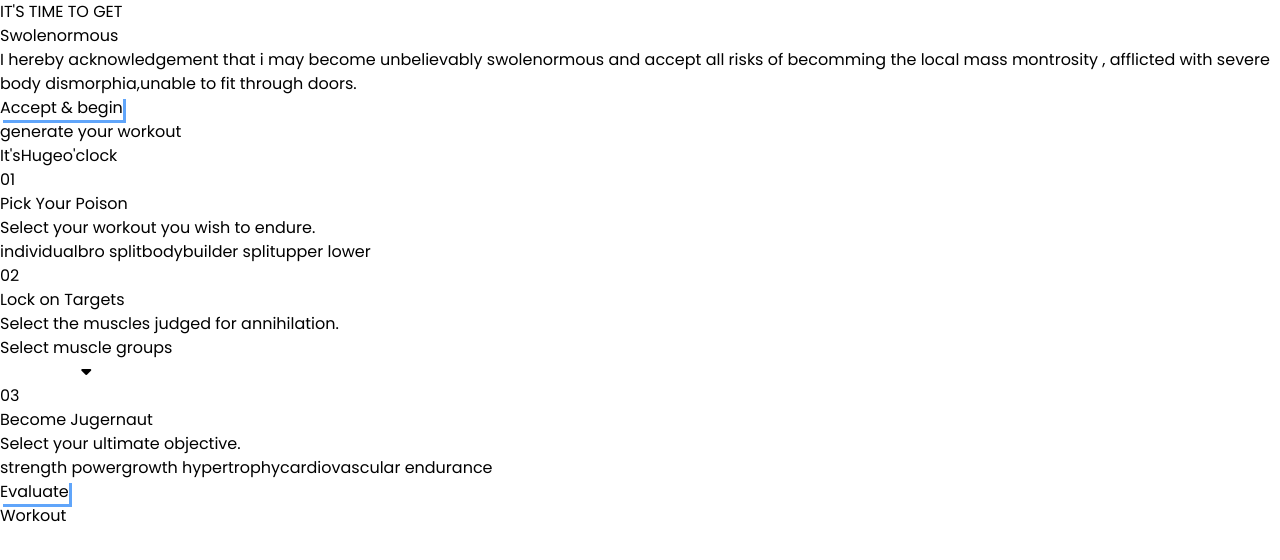
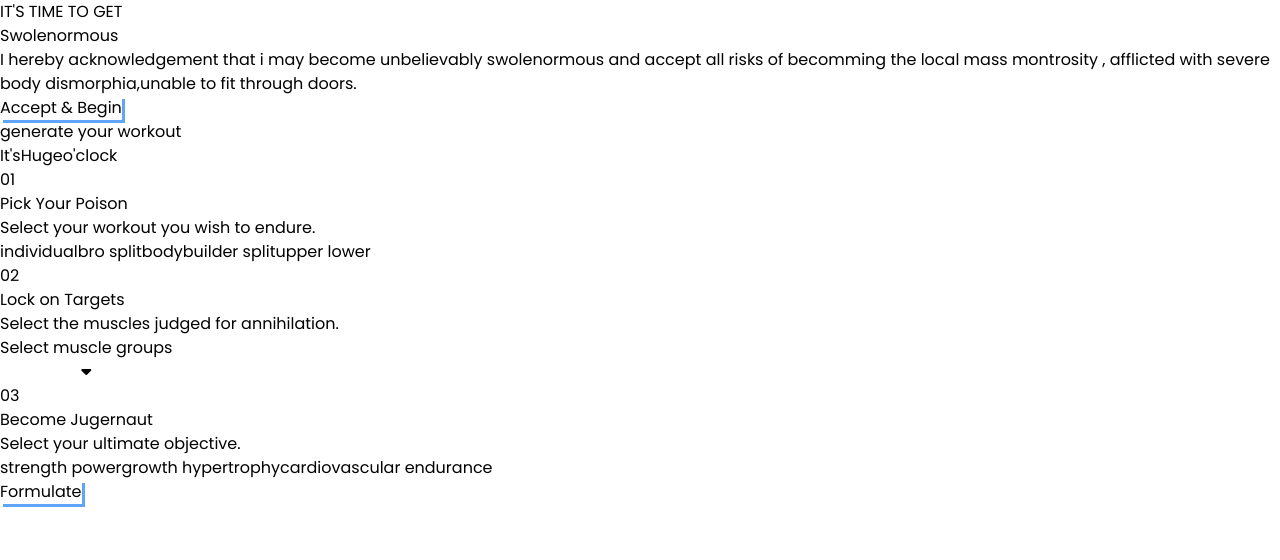
Before and after one commit to Ak-Rajak/swoley-fit, a React (Vite) app: page / in a window 1280 px wide. Shown: the top 560 px of the page. Built offline with nearby package versions, Linux system fonts and the light colour scheme.

Commit message:
arranges all the state for workout to generate

```diff
--- a/src/App.jsx
+++ b/src/App.jsx
@@ -1,18 +1,38 @@
-import { useState } from 'react'
-import Hero from './components/Hero'
-import Generator from './components/Generator'
-import Workout from './components/Workout'
+import { useState } from "react";
+import Hero from "./components/Hero";
+import Generator from "./components/Generator";
+import Workout from "./components/Workout";
+import { generateWorkout } from "./utils/functions";
 
 function App() {
+  const [workout, setWorkout] = useState(null);
+  const [poison, setPoison] = useState("individual");
+  const [muscles, setMuscles] = useState([]);
+  const [goals, setGoals] = useState("strength_power");
 
+  function updateWorkout() {
+    if (muscles.length < 1){
+      return
+    }
+    let newWorkout = generateWorkout(poison , muscles , goals)
+    setWorkout(newWorkout);
+  }
 
   return (
-    <main className='min-h-screen flex flex-col bg-gradient-to-r from-slate-800 to-slate to-slate-950 text-white text-sm sm:text-base'>
-      <Hero/>
-      <Generator/>
-      <Workout/>
+    <main className="min-h-screen flex flex-col bg-gradient-to-r from-slate-800 to-slate to-slate-950 text-white text-sm sm:text-base">
+      <Hero />
+      <Generator
+        poison={poison}
+        setPoison={setPoison}
+        muscles={muscles}
+        setMuscles={setMuscles}
+        goals={goals}
+        setGoals={setGoals}
+        updateWorkout={updateWorkout}
+      />
+      {workout && <Workout workout={workout} />}
     </main>
-  )
+  );
 }
 
-export default App
+export default App;
--- a/src/components/Buttons.jsx
+++ b/src/components/Buttons.jsx
@@ -1,9 +1,9 @@
 import React from 'react'
 
 export default function Buttons(props) {
-    const {text} = props
+    const {text , func} = props
   return (
-    <button className='px-8 mx-auto py-4 rounded-md border-[2px] bg-slate-950 border-blue-400 border- solid blueShadow duration-200'>
+    <button onClick={func} className='px-8 mx-auto py-4 rounded-md border-[2px] bg-slate-950 border-blue-400 border- solid blueShadow duration-200'>
         <p>{text}</p>
     </button>
   )
--- a/src/components/Generator.jsx
+++ b/src/components/Generator.jsx
@@ -17,11 +17,9 @@ function Header(props) {
 }
 
 
-export default function Generator() {
+export default function Generator(props) {
   const [showModel,setShowModel] = useState(false);
-  const [poison,setPoison] = useState('individual');
-  const [muscles,setMuscles] = useState([])
-  const [goals, setGoals] = useState('strength_power');
+  const {poison, setPoison, muscles, setMuscles, goals, setGoals , updateWorkout} = props;
   // let showModel = false;
 
   function toggleModel() {
@@ -90,7 +88,7 @@ export default function Generator() {
         )}
       </div>
       <Header index={'03'} title={'Become Jugernaut'} description={'Select your ultimate objective.'}/>
-      <div className='grid grid-cols-3 gap-5'>
+      <div className='grid grid-cols-1 sm:grid-cols-3 gap-5'>
       {Object.keys(SCHEMES).map((scheme, schemeIndex) => {
         return (
           <button onClick={() => {
@@ -101,7 +99,7 @@ export default function Generator() {
         )
       })}
       </div>
-      <Buttons text={'Evaluate'}/>
+      <Buttons func={updateWorkout} text={'Formulate'}/>
     </SectionWrapper>
   )
 }
--- a/src/components/Hero.jsx
+++ b/src/components/Hero.jsx
@@ -1,4 +1,5 @@
 import React from 'react'
+import Buttons from './Buttons'
 
 export default function Hero() {
   return (
@@ -9,7 +10,7 @@ export default function Hero() {
             lg:text-7xl'>Swole<span className='text-blue-400'>normous</span></h1>
         </div>
         <p className='text-sm md:text-base font-light'> I hereby acknowledgement that i may become <span className='text-blue-400 font-medium'>unbelievably swolenormous</span> and accept all risks of becomming the local <span className='text-blue-400 font-medium'> mass montrosity </span>, afflicted with severe body dismorphia,unable to fit through doors.</p>
-        <button className='px-8 py-4 rounded-md border-[2px] bg-slate-950 border-blue-400 border- solid blueShadow duration-200'><p>Accept & begin</p></button>
+       <Buttons text={"Accept & Begin"}/>
     </div>
   )
 }
--- a/src/components/Workout.jsx
+++ b/src/components/Workout.jsx
@@ -1,6 +1,7 @@
 import React from 'react'
 
-export default function Workout() {
+export default function Workout(props) {
+  const {workout} = props
   return (
     <div>Workout</div>
   )
--- /dev/null
+++ b/src/utils/functions.js
@@ -0,0 +1,4 @@
+// This is a mighty great function that takes input from generator and covert it into a workout plan.
+export function generateWorkout(){
+    console.log("generating workout");
+}
```
